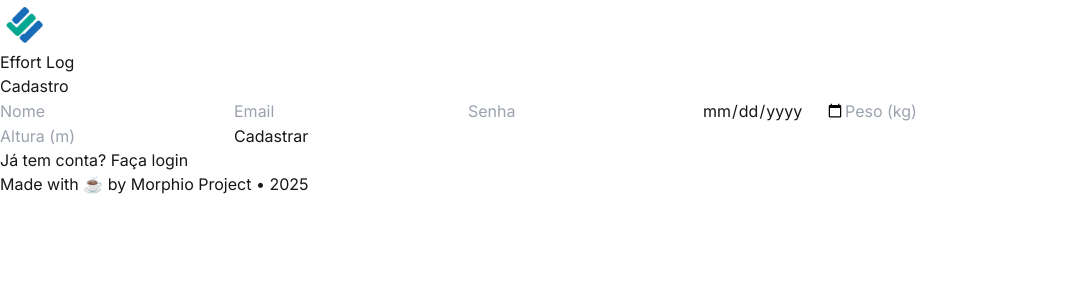
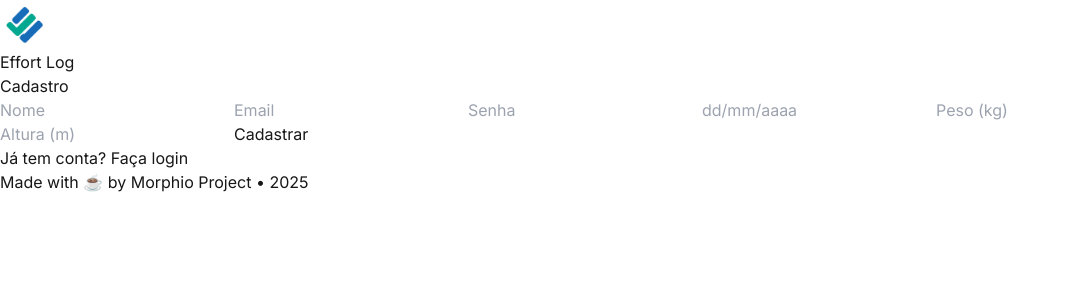
Before and after one commit to igor-oliveira-io/effort-log, a Next.js app in the folder effort_log/: page /register in a window 1280 px wide. Shown: the top 300 px of the page, without its empty margins (0-1069 px from the left). Built offline with nearby package versions, Linux system fonts and the light colour scheme; no server answers.

Commit message:
bugfix: birthdate register

```diff
--- a/effort_log/package.json
+++ b/effort_log/package.json
@@ -14,6 +14,7 @@
     "axios": "^1.7.9",
     "clsx": "^2.1.1",
     "dayjs": "^1.11.13",
+    "imask": "^7.6.1",
     "jwt-decode": "^4.0.0",
     "lucide-react": "^0.487.0",
     "next": "15.1.6",
@@ -27,6 +28,7 @@
     "@types/node": "^20",
     "@types/react": "^19",
     "@types/react-dom": "^19",
+    "@types/react-input-mask": "^3.0.6",
     "eslint": "^9",
     "eslint-config-next": "15.1.6",
     "postcss": "^8",
--- a/effort_log/src/app/(pulbic)/register/page.tsx
+++ b/effort_log/src/app/(pulbic)/register/page.tsx
@@ -6,6 +6,7 @@
 import Head from "next/head";
 import axios from "axios";
 import Image from "next/image";
+import IMask from "imask";
 
 export default function RegisterPage() {
   const router = useRouter();
@@ -30,8 +31,12 @@
     setError("");
 
     try {
+      const [day, month, year] = form.birth_date.split("/");
+      const isoBirthDate = `${year}-${month}-${day}`;
+
       const payload = {
         ...form,
+        birth_date: isoBirthDate,
         weight: parseFloat(form.weight),
         height: parseFloat(form.height),
       };
@@ -94,14 +99,21 @@
               onChange={handleChange}
               required
             />
+
             <input
               name="birth_date"
-              type="date"
+              type="text"
+              placeholder="dd/mm/aaaa"
               className="w-full border rounded p-2"
-              value={form.birth_date}
-              onChange={handleChange}
+              ref={(el) => {
+                if (el) {
+                  IMask(el, { mask: "00/00/0000" });
+                }
+              }}
+              onChange={(e) => setForm({ ...form, birth_date: e.target.value })}
               required
             />
+
             <input
               name="weight"
               type="number"
```
Also changed, not shown: 2 other files (tests, documents, lock files or other folders).
